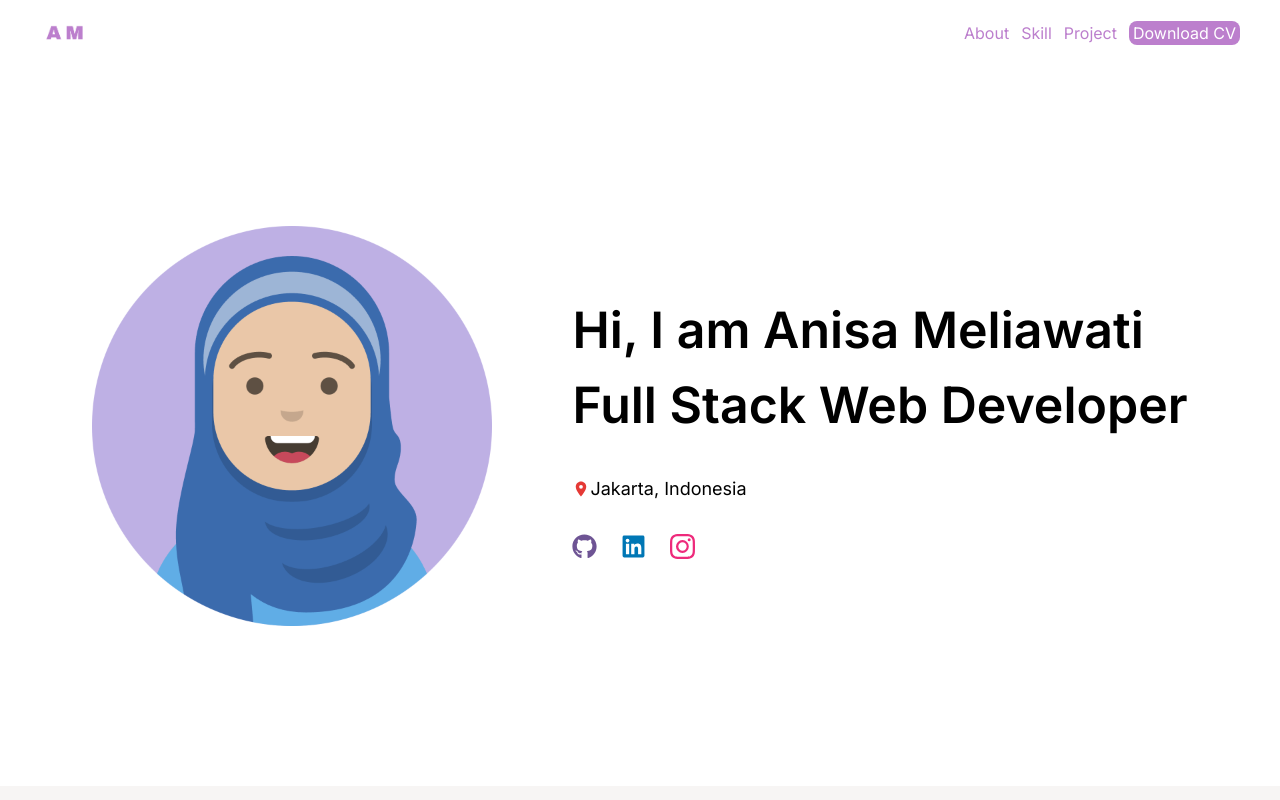
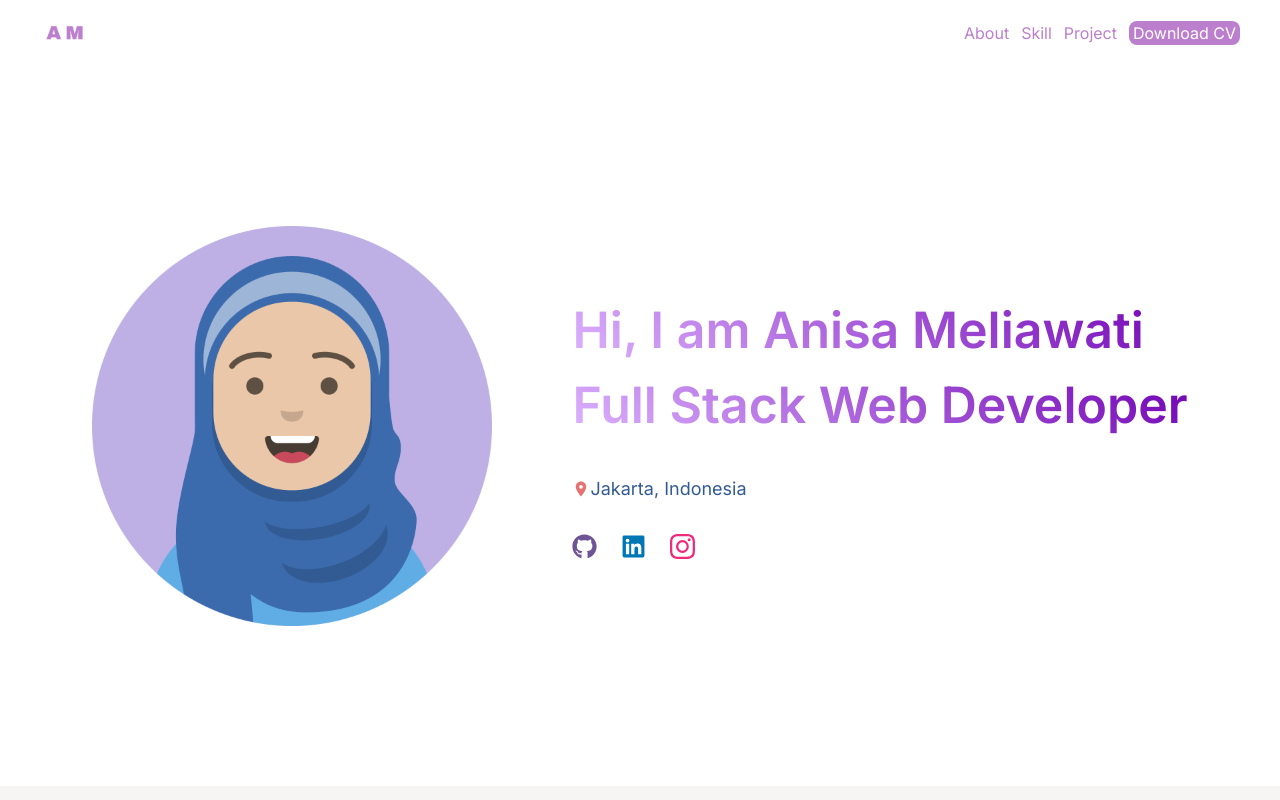
Before and after one commit to anisameliawati/Portofolio, a Next.js app in the folder portofolio/: page / in a window 1280 px wide. Shown: the top 800 px of the page. Built offline with nearby package versions, Linux system fonts and the light colour scheme.

Commit message:
hero-color

```diff
--- a/portofolio/src/app/components/hero.jsx
+++ b/portofolio/src/app/components/hero.jsx
@@ -8,6 +8,12 @@ import { BsInstagram } from "react-icons/bs";
 import Link from "next/link";
 
 function HeroComponents() {
+  const gradientStyle = {
+    background: "linear-gradient(220.55deg, #6F00B3 0%, #DEB5FF 100%)",
+    WebkitBackgroundClip: "text",
+    WebkitTextFillColor: "transparent",
+  };
+
   return (
     <>
       <div className="flex flex-row justify-center gap-20 items-center min-h-[90vh]">
@@ -16,12 +22,16 @@ function HeroComponents() {
         </div>
         <div className="flex flex-col gap-8">
           <div className=" font-semibold">
-            <div className=" text-[50px]">Hi, I am Anisa Meliawati</div>
-            <div className=" text-[50px]">Full Stack Web Developer</div>
+            <div className=" text-[50px]" style={gradientStyle}>
+              Hi, I am Anisa Meliawati
+            </div>
+            <div className=" text-[50px]" style={gradientStyle}>
+              Full Stack Web Developer
+            </div>
           </div>
 
-          <div className="flex text-[18px] items-center">
-            <MdLocationOn className=" text-red-600" />
+          <div className="flex text-[18px] items-center text-[#325B94]">
+            <MdLocationOn className=" text-red-300" />
             Jakarta, Indonesia
           </div>
           <div className="flex gap-6 text-[25px]">
```
